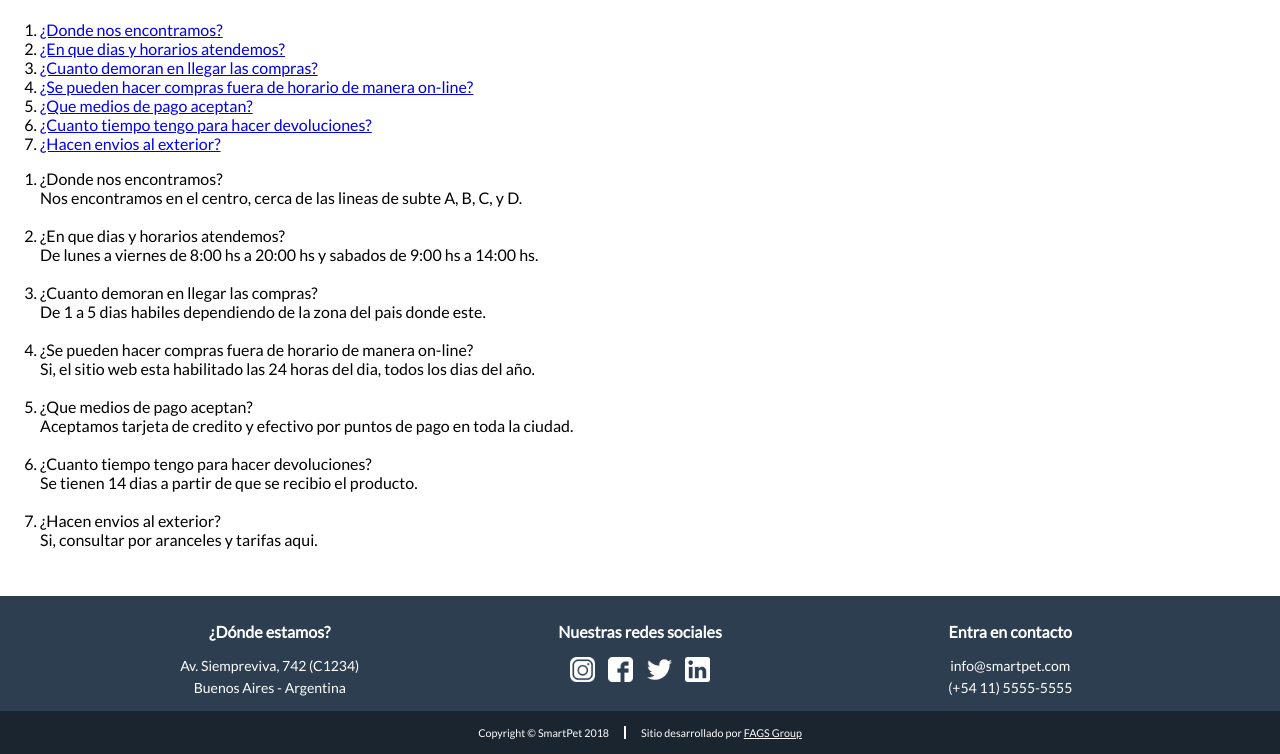
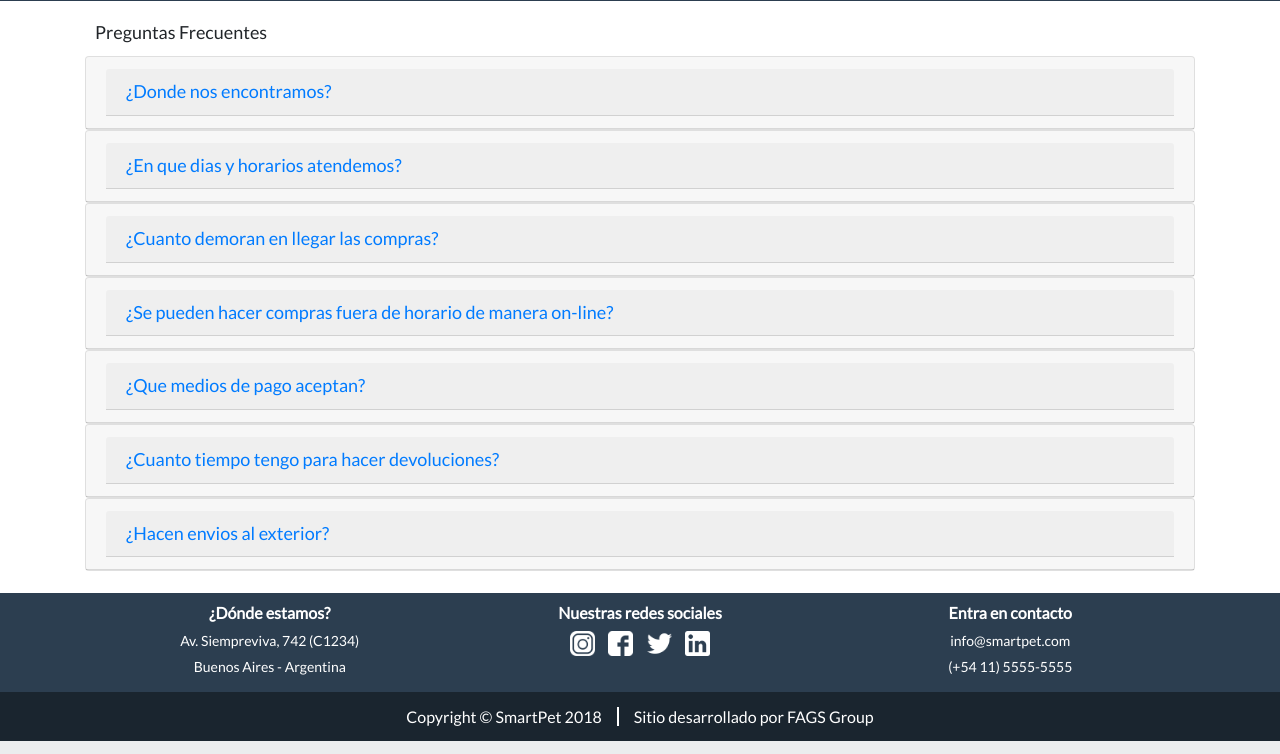
Before and after one commit to esmowin/dh-trabajo-integrador, a PHP site: page /preguntasFrecuentes.php in a window 1280 px wide. Shown: the part 137-891 px from the top of the page. Run offline with PHP 8.4, Linux system fonts and the light colour scheme; the visitor is signed in with stand-in values (Sample User, id 1); some libraries are stand-ins or nearby versions.

Commit message:
Se modifico preguntas frecuentes

```diff
--- a/preguntasFrecuentes.php
+++ b/preguntasFrecuentes.php
@@ -13,16 +13,136 @@
   <link rel="stylesheet" href="css/styles.css">
   <link rel="icon" href="images/logo.png">
   <link href="https://fonts.googleapis.com/css?family=Lato" rel="stylesheet">
+
+  <link href="css/bootstrap/bootstrap.min.css" rel="stylesheet" id="bootstrap-css">
+  <script src="//code.jquery.com/jquery-1.11.1.min.js"></script>
+
+
 </head>
   <body class="oli">
 
     <?php require_once 'header.php'; ?>
 
-    <div class="container-principal">
+<div class="container-principal">
+  <div class="container-secundario">
 
-      <div class="container-secundario">
+<!-- Bootstrap FAQ - START -->
+        <div class="container">
+          <div class="" id="accordion">
+              <div class="faqHeader">Preguntas Frecuentes</div>
+              <div class="card ">
+                  <div class="card-header">
+                      <h4 class="card-header">
+                          <a class="accordion-toggle" data-toggle="collapse" data-parent="#accordion" href="#collapseOne">¿Donde nos encontramos?</a>
+                      </h4>
+                  </div>
+                  <div id="collapseOne" class="panel-collapse collapse in">
+                      <div class="card-block">
+                          Nos encontramos en el centro, cerca de las lineas de subte A, B, C, y D.
+                      </div>
+                  </div>
+              </div>
+              <div class="card ">
+                  <div class="card-header">
+                      <h4 class="card-header">
+                          <a class="accordion-toggle collapsed" data-toggle="collapse" data-parent="#accordion" href="#collapseTwo">¿En que dias y horarios atendemos?</a>
+                      </h4>
+                  </div>
+                  <div id="collapseTwo" class="panel-collapse collapse">
+                      <div class="card-block">
+                        De lunes a viernes de 8:00 hs a 20:00 hs y sabados de 9:00 hs a 14:00 hs.
+                      </div>
+                  </div>
+              </div>
+              <div class="card ">
+                  <div class="card-header">
+                      <h4 class="card-header">
+                          <a class="accordion-toggle collapsed" data-toggle="collapse" data-parent="#accordion" href="#collapseThree">¿Cuanto demoran en llegar las compras?</a>
+                      </h4>
+                  </div>
+                  <div id="collapseThree" class="panel-collapse collapse">
+                      <div class="card-block">
+                          De 1 a 5 dias habiles dependiendo de la zona del pais donde este.
+                      </div>
+                  </div>
+              </div>
+              <div class="card ">
+                  <div class="card-header">
+                      <h4 class="card-header">
+                          <a class="accordion-toggle collapsed" data-toggle="collapse" data-parent="#accordion" href="#collapseFour">¿Se pueden hacer compras fuera de horario de manera on-line?</a>
+                      </h4>
+                  </div>
+                  <div id="collapseFour" class="panel-collapse collapse">
+                      <div class="card-block">
+                          Si, el sitio web esta habilitado las 24 horas del dia, todos los dias del año.
+                      </div>
+                  </div>
+              </div>
+              <div class="card ">
+                  <div class="card-header">
+                      <h4 class="card-header">
+                          <a class="accordion-toggle collapsed" data-toggle="collapse" data-parent="#accordion" href="#collapseFive">¿Que medios de pago aceptan?</a>
+                      </h4>
+                  </div>
+                  <div id="collapseFive" class="panel-collapse collapse">
+                      <div class="card-block">
+                          Aceptamos tarjeta de credito y efectivo por puntos de pago en toda la ciudad.
+                      </div>
+                  </div>
+              </div>
+              <div class="card ">
+                  <div class="card-header">
+                      <h4 class="card-header">
+                          <a class="accordion-toggle collapsed" data-toggle="collapse" data-parent="#accordion" href="#collapseSix">¿Cuanto tiempo tengo para hacer devoluciones?</a>
+                      </h4>
+                  </div>
+                  <div id="collapseSix" class="panel-collapse collapse">
+                      <div class="card-block">
+                          Se tienen 14 dias a partir de que se recibio el producto.
+                      </div>
+                  </div>
+              </div>
+              <div class="card ">
+                  <div class="card-header">
+                      <h4 class="card-header">
+                          <a class="accordion-toggle collapsed" data-toggle="collapse" data-parent="#accordion" href="#collapseSeven">¿Hacen envios al exterior?</a>
+                      </h4>
+                  </div>
+                  <div id="collapseSeven" class="panel-collapse collapse">
+                      <div class="card-block">
+                          Si, consultar por aranceles y tarifas aqui.
+                      </div>
+                  </div>
+              </div>
+          </div>
+      </div>
 
-        <ol>
+      <style>
+          .faqHeader {
+              font-size: 18px;
+              margin: 10px;
+          }
+
+          .card-header {
+              font-size: 18px;
+
+          }
+
+          .card-block {
+              font-size: 16px;
+              margin: 10px;
+              margin-left: 40px;
+          }
+      </style>
+
+      <script src="js/bootstrap/bootstrap.bundle.min.js"></script>
+      <script src="js/bootstrap/bootstrap.min.js"></script>
+
+<!-- Bootstrap FAQ - END -->
+
+  <!--Codigo Gabi Starts -->
+
+  <!--      <ol>
           <li><a href="#1">¿Donde nos encontramos?</li></a>
           <li><a href="#2">¿En que dias y horarios atendemos?</li></a>
           <li><a href="#3">¿Cuanto demoran en llegar las compras?</li></a>
@@ -67,13 +187,14 @@
             Si, consultar por aranceles y tarifas aqui.
           </li>
           <br>
-        </ol>
+        </ol> -->
+<!--Codigo Gabi Ends -->
 
-      </div>
+  </div>
 
-      <?php require_once 'footer.php'; ?>
+    <?php require_once 'footer.php'; ?>
 
-    </div>
+</div>
 
     <script src="js/header.js"></script>
 
```
